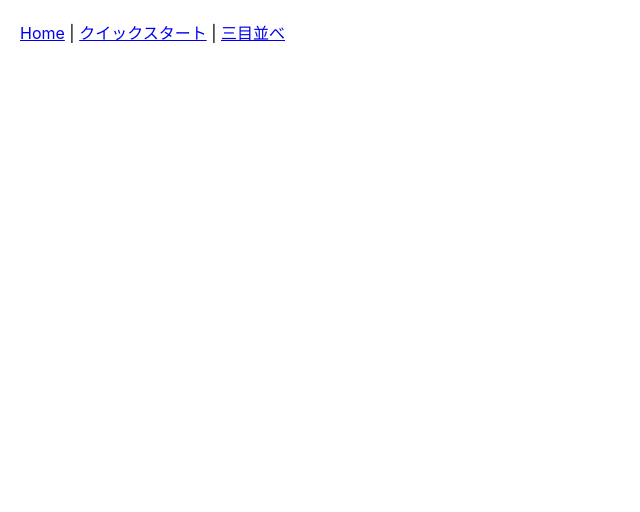
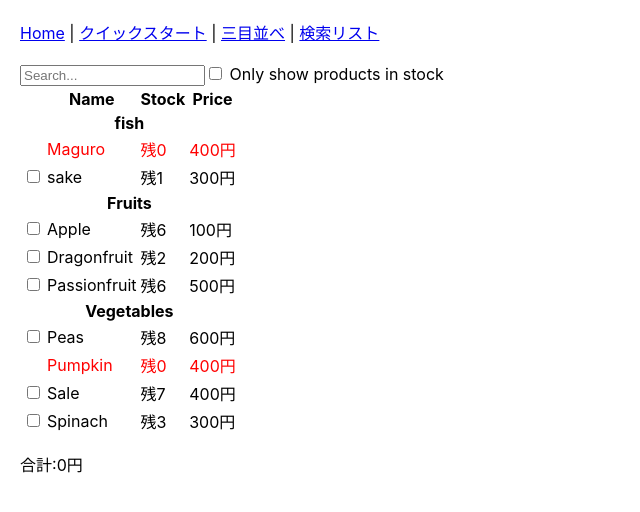
Before and after one commit to ayaoriko/react-tutorial, a React (Create React App) app: page /search-list in a window 1280 px wide. Shown: the top 512 px of the page, without its empty margins (0-640 px from the left). Built offline with nearby package versions, Linux system fonts and the light colour scheme.

Commit message:
検索リストの更新

```diff
--- a/src/App.js
+++ b/src/App.js
@@ -5,6 +5,7 @@ import { Routes, Route, Link } from 'react-router-dom';
 import QuickStart from './pages/Home';
 import TicTacToe from './pages/TicTacToe';
 import Top from './pages/Top';
+import SearchList from './pages/SearchList';
 
 function App() {
   return (
@@ -13,7 +14,8 @@ function App() {
       <nav style={{ padding: 20 }}>
         <Link to="/">Home</Link> |{" "}
         <Link to="/quick-start">クイックスタート</Link> |{" "}
-        <Link to="/tic-tac-toe">三目並べ</Link>
+        <Link to="/tic-tac-toe">三目並べ</Link> |{" "}
+        <Link to="/search-list">検索リスト</Link>
       </nav>
       {/* Routes と Route で「道と出口」を決める */}
       <main className="main">
@@ -21,6 +23,7 @@ function App() {
           <Route path="/" element={<Top />} />
           <Route path="/quick-start" element={<QuickStart />} />
           <Route path="/tic-tac-toe" element={<TicTacToe />} />
+          <Route path="/search-list" element={<SearchList />} />
         </Routes>
       </main>
     </>
--- a/src/pages/Home.js
+++ b/src/pages/QuickStart.js
@@ -2,7 +2,7 @@ import logo from './../logo.svg';
 // 画面の更新
 import { useState } from 'react';
 
-function Home() {
+function QuickStart() {
   // ログイン中かどうかを確認
   let isLoggedIn = checkLogin ()
 
@@ -56,7 +56,7 @@ function Home() {
 }
 
 // 一番最初に表示される関数を定義
-export default Home;
+export default QuickStart;
 
 // <MyButton />を定義
 // ボタンごとにそれぞれ別にカウントをする
--- /dev/null
+++ b/src/pages/SearchList.js
@@ -0,0 +1,213 @@
+import { useState } from 'react';
+export default function App() {
+  return <FilterableProductTable products={PRODUCTS} />;
+}
+
+
+/*** メインコンポーネント ***/
+/*** 土台となるソートテーブルの枠組み **/
+function FilterableProductTable({ products }) {
+  const [filterText, setFilterText] = useState('');
+  const [inStockOnly, setInStockOnly] = useState(false);
+
+  // 状態はできるだけ親で管理したいけど、長いのでカスタムフック
+  const { productList, totalCount, toggleProduct } = useProductList(products);
+
+  return (
+<div>
+  <SearchBar
+    filterText={filterText}
+    inStockOnly={inStockOnly}
+    onFilterTextChange={setFilterText}
+    onInStockOnlyChange={setInStockOnly} />
+
+  <ProductTable
+    products={productList}
+    filterText={filterText}
+    inStockOnly={inStockOnly}
+    onToggle={toggleProduct}  />
+
+    <ProductTotalArea
+     totalCount={totalCount}
+    />
+
+</div>
+  );
+}
+
+/*** カスタムフック ***/
+function useProductList(initialProducts) {
+
+   // 在庫リストを管理するために、products を state にコピーして管理する
+  // ...p → 元のオブジェクトの中身を全部コピー
+  // initialStocked: p.stocked → 新しいプロパティ initialStocked を追加して、元々の在庫数を保持
+  const [productList, setProductList] = useState(
+    initialProducts.map(p => ({ ...p, initialStocked: p.stocked }))
+  );
+  const [totalCount, setTotalCount] = useState(0);
+
+
+  // 合計値 & 在庫を更新
+  const toggleProduct = (price, checked, productName) => {
+    // 合計値
+    setTotalCount(prev => checked ? prev + price : prev - price);
+    // 在庫
+    setProductList(prev =>
+      prev.map(p =>
+        p.name === productName
+          ? { ...p, stocked: checked ? p.stocked - 1 : p.stocked + 1 }
+          : p
+      )
+    );
+  };
+
+  return { productList, totalCount, toggleProduct };
+}
+
+/*** テーブルを出力していく ***/
+function ProductTable({ products, filterText, inStockOnly, onToggle}) {
+  const rows = [];
+  // Set()は配列に似ているけど、同じ値を重複して持てない配列
+  const seenCategories = new Set();
+
+  // 事前にソートすることで、カテゴリーの順番がバラバラでもOKにする
+
+  // const arr = [3, 1, 2];
+  // const sorted = [...arr].sort(); // arrはそのまま、sortedだけ並び替えられる
+  // .sort((a, b) => {...})で全部の商品のaとbを比較するところまでやってくれる
+  const sortedProducts = [...products].sort((a, b) => {
+    if (a.category === b.category) {
+      // a.name.localeCompare(b.name)文字列を辞書順で比較する便利メソッド
+      // カテゴリが同じ場合は名前の文字列順で並べます。
+      return a.name.localeCompare(b.name);
+    }
+    // カテゴリが違う場合はカテゴリ名の文字列順で並べます。
+    return a.category.localeCompare(b.category);
+  });
+
+  sortedProducts.forEach((product) => {
+    // フィルター条件に合わない商品はスキップ
+    if (
+      product.name.toLowerCase().indexOf(
+        filterText.toLowerCase()
+      ) === -1
+    ) {
+      return;
+    }
+    if (inStockOnly && product.stocked ===0) {
+      return;
+    }
+
+    if (!seenCategories.has(product.category)) {
+      rows.push(
+        <ProductCategoryRow
+          category={product.category}
+          key={product.category} />
+      );
+      seenCategories.add(product.category);
+    }
+    rows.push(
+      <ProductRow
+        product={product}
+        onToggle={onToggle}
+        key={product.name} />
+    );
+  });
+  return (
+    <table>
+      <thead>
+        <tr>
+          <th></th>
+          <th>Name</th>
+          <th>Stock</th>
+          <th>Price</th>
+        </tr>
+      </thead>
+      <tbody>{rows}</tbody>
+    </table>
+  );
+}
+
+function ProductCategoryRow({ category }) {
+  return (
+    <tr>
+      <th colSpan="4">
+        {category}
+      </th>
+    </tr>
+  );
+}
+
+function ProductRow({ product, onToggle }) {
+  return (
+    <tr style={{ color: product.stocked !== 0 ? 'black': 'red' }}>
+      <td><ProductRowCheckBox product={product}  onToggle={onToggle} /></td>
+      <td>{product.name}</td>
+      <td>残{product.stocked}</td>
+      <td>{product.price}円</td>
+    </tr>
+  );
+}
+
+function ProductRowCheckBox({ product, onToggle   }) {
+  const showCheckbox = product.initialStocked !== 0;
+  if (!showCheckbox) return null;
+
+  return (
+   <input
+          type="checkbox"
+          value={product.price}
+            onChange={(e) => {
+                const checked = e.target.checked;
+                const price = Number(product.price);
+                onToggle(price, checked, product.name);
+              }
+            }
+           />
+
+  );
+}
+
+function SearchBar({
+  filterText,
+  inStockOnly,
+  onFilterTextChange,
+  onInStockOnlyChange
+  }) {
+  return (
+    <form>
+      <input
+        type="text"
+        value={filterText} placeholder="Search..."
+        onChange={(e) => onFilterTextChange(e.target.value)} />
+      <label>
+        <input
+          type="checkbox"
+          checked={inStockOnly}
+          onChange={(e) => onInStockOnlyChange(e.target.checked)} />
+        {' '}
+        Only show products in stock
+      </label>
+    </form>
+  );
+}
+
+function ProductTotalArea({
+  totalCount
+  }) {
+    return (
+      <p> 合計:{totalCount}円</p>
+    );
+}
+
+const PRODUCTS = [
+  {category: "Fruits", price: 100, stocked: 6, name: "Apple"},
+  {category: "fish", price: 400, stocked: 0, name: "Maguro"},
+  {category: "Fruits", price: 200, stocked: 2, name: "Dragonfruit"},
+  {category: "Vegetables", price: 300, stocked:3, name: "Spinach"},
+  {category: "Fruits", price: 500, stocked: 6, name: "Passionfruit"},
+  {category: "Vegetables", price: "400", stocked: 0, name: "Pumpkin"},
+   {category: "fish", price: 300, stocked: 1, name: "sake"},
+  {category: "Vegetables", price: 600, stocked: 8, name: "Peas"},
+  {category: "Vegetables", price: 400, stocked: 7, name: "Sale"},
+];
```
